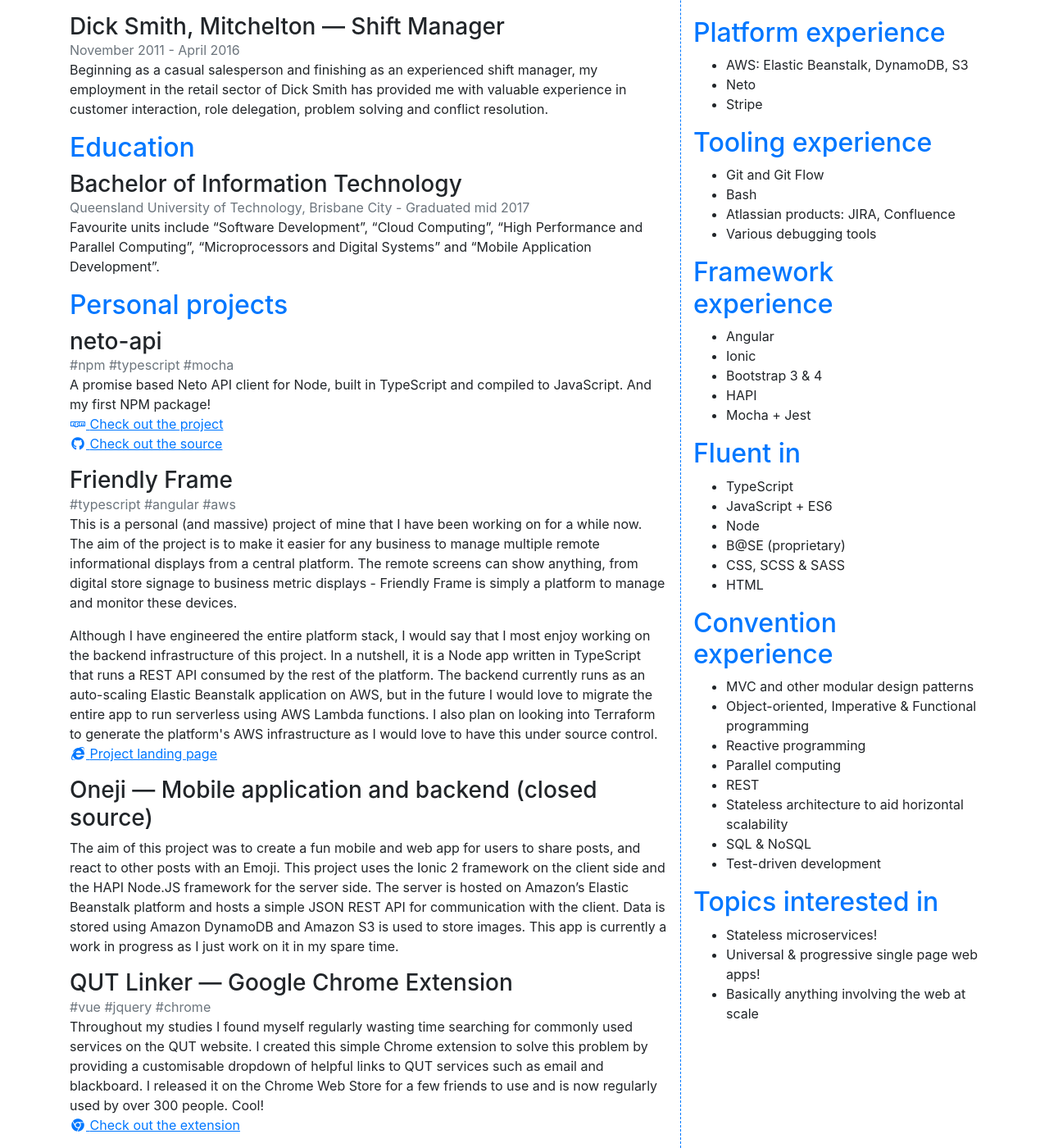
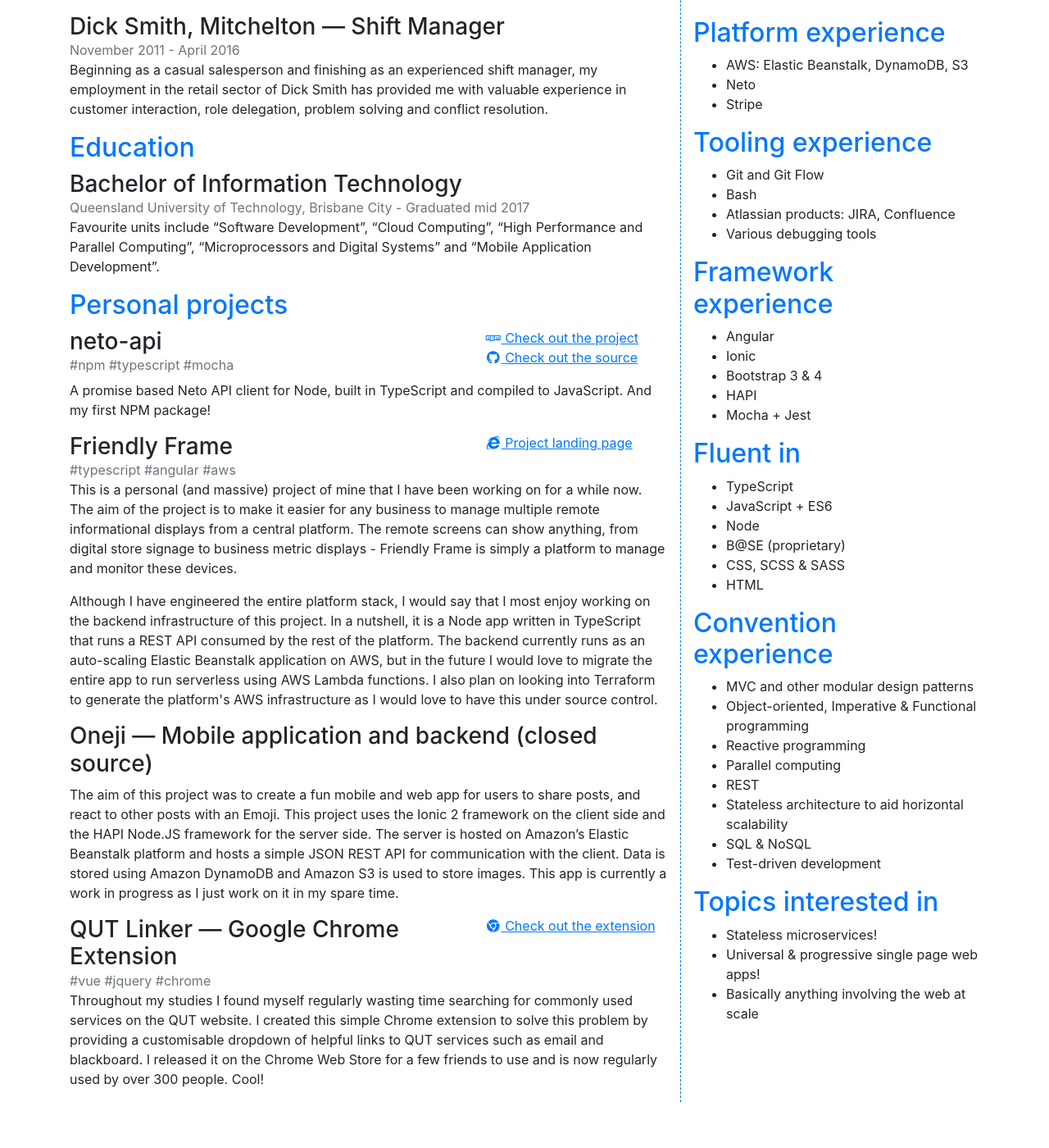
Before and after one commit to matt-downs/matt-downs.github.io, a Jekyll site: the page built from index.html, in a window 1280 px wide and 1400 px high, scrolled down 669 px. Shown: the whole window at 82% size. Built offline with Jekyll 4.4.1, drawn with Linux system fonts in a browser that asks for light colours; nearby versions of some CDN libraries; after the commit the page ends 2013 px from its top, so only the background shows below that.

Commit message:
Move project links inline with project title and tags

```diff
--- a/index.html
+++ b/index.html
@@ -25,10 +25,12 @@
 
         <h2>Personal projects</h2>
 
+        <div class="row">
+            <div class="col-md-8">
                 <h3 class="mb-0">neto-api</h3>
                 <span class="text-muted">#npm #typescript #mocha</span>
-        <p class="mb-0">A promise based Neto API client for Node, built in TypeScript and compiled to JavaScript. And my first NPM package!</p>
-        <ul class="list-unstyled">
+            </div>
+            <ul class="list-unstyled col-md-4">
                 <li>
                     <a href="https://www.npmjs.com/package/neto-api">
                         <i class="fab fa-fw fa-npm"></i>
@@ -44,12 +46,15 @@
                     </a>
                 </li>
             </ul>
+        </div>
+        <p>A promise based Neto API client for Node, built in TypeScript and compiled to JavaScript. And my first NPM package!</p>
 
+        <div class="row">
+            <div class="col-md-8">
                 <h3 class="mb-0">Friendly Frame</h3>
                 <span class="text-muted">#typescript #angular #aws</span>
-        <p>This is a personal (and massive) project of mine that I have been working on for a while now. The aim of the project is to make it easier for any business to manage multiple remote informational displays from a central platform. The remote screens can show anything, from digital store signage to business metric displays - Friendly Frame is simply a platform to manage and monitor these devices.</p>
-        <p class="mb-0">Although I have engineered the entire platform stack, I would say that I most enjoy working on the backend infrastructure of this project. In a nutshell, it is a Node app written in TypeScript that runs a REST API consumed by the rest of the platform. The backend currently runs as an auto-scaling Elastic Beanstalk application on AWS, but in the future I would love to migrate the entire app to run serverless using AWS Lambda functions. I also plan on looking into Terraform to generate the platform's AWS infrastructure as I would love to have this under source control.</p>
-        <ul class="list-unstyled">
+            </div>
+            <ul class="list-unstyled col-md-4">
                 <li>
                     <a href="https://www.friendlyfra.me">
                         <i class="fab fa-fw fa-internet-explorer"></i>
@@ -58,15 +63,20 @@
                     </a>
                 </li>
             </ul>
+        </div>
+        <p>This is a personal (and massive) project of mine that I have been working on for a while now. The aim of the project is to make it easier for any business to manage multiple remote informational displays from a central platform. The remote screens can show anything, from digital store signage to business metric displays - Friendly Frame is simply a platform to manage and monitor these devices.</p>
+        <p>Although I have engineered the entire platform stack, I would say that I most enjoy working on the backend infrastructure of this project. In a nutshell, it is a Node app written in TypeScript that runs a REST API consumed by the rest of the platform. The backend currently runs as an auto-scaling Elastic Beanstalk application on AWS, but in the future I would love to migrate the entire app to run serverless using AWS Lambda functions. I also plan on looking into Terraform to generate the platform's AWS infrastructure as I would love to have this under source control.</p>
 
         <h3>Oneji — Mobile application and backend (closed source)</h3>
         <p>The aim of this project was to create a fun mobile and web app for users to share posts, and react to other posts with an Emoji. This project uses the Ionic 2 framework on the client side and the HAPI Node.JS framework for the server side. The server is hosted on Amazon’s Elastic Beanstalk platform and hosts a simple JSON REST API for communication with the client. Data is stored using Amazon DynamoDB and Amazon S3 is used to store images. This app is currently a work in progress as I just work on it in my spare time.</p>
 
+        <div class="row">
+            <div class="col-md-8">
                 <h3 class="mb-0">QUT Linker — Google Chrome Extension</h3>
                 <span class="text-muted">#vue #jquery #chrome</span>
-        <p class="mb-0">Throughout my studies I found myself regularly wasting time searching for commonly used services on the QUT website. I created this simple Chrome extension to solve this problem by providing a customisable dropdown of helpful links to QUT services such as email and blackboard. I released it on the Chrome Web Store for a few friends to use and is now regularly used by over 300 people. Cool!</p>
-        <ul class="list-unstyled">
-            <li>
+            </div>
+            <ul class="list-unstyled col-md-4">
+                <li class="align-bottom">
                     <a href="https://chrome.google.com/webstore/detail/qut-linker/mijlekehieejblbkoanokjhbokikhddo?hl=en">
                         <i class="fab fa-fw fa-chrome"></i>
                         <span class="no-print">Check out the extension</span>
```
Also changed, not shown: other parts of index.html (+3 -0 lines). Lines whose indentation alone changed are shown as unchanged.
